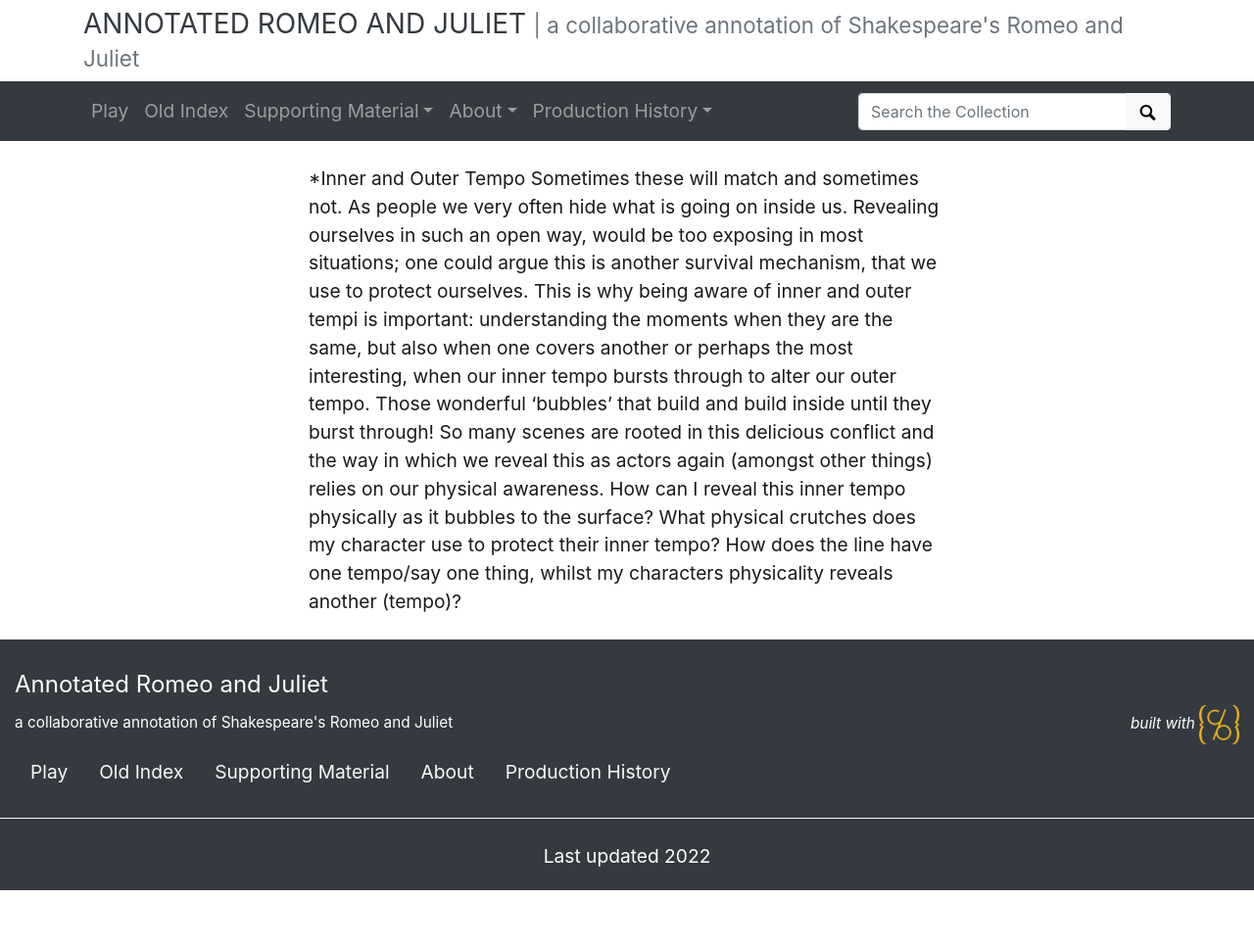
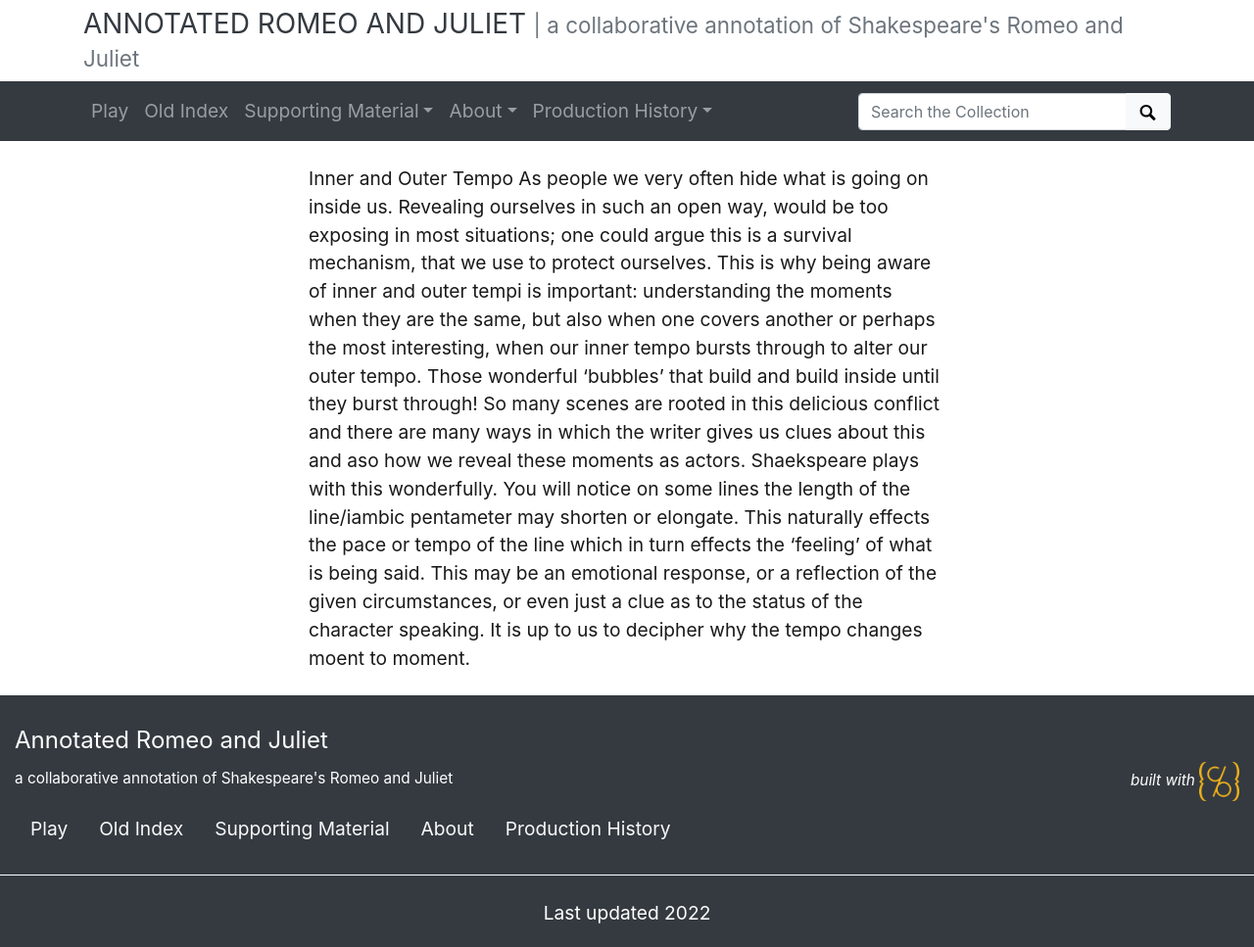
Before and after one commit to thecdil/romeoandjuliet, a Jekyll site: the page built from pages/tempo.md, in a window 1280 px wide. Shown: the whole page at 98% size. Built offline with Jekyll 4.4.1, drawn with Linux system fonts in a browser that asks for light colours; before the commit the page ends 909 px from its top, so only the background shows below that.

Commit message:
Update tempo.md

```diff
--- a/pages/tempo.md
+++ b/pages/tempo.md
@@ -3,5 +3,6 @@
 layout: about
 permalink: /tempo.html
 ---
-*Inner and Outer Tempo
-Sometimes these will match and sometimes not. As people we very often hide what is going on inside us. Revealing ourselves in such an open way, would be too exposing in most situations; one could argue this is another survival mechanism, that we use to protect ourselves. This is why being aware of inner and outer tempi is important: understanding the moments when they are the same, but also when one covers another or perhaps the most interesting, when our inner tempo bursts through to alter our outer tempo. Those wonderful ‘bubbles’ that build and build inside until they burst through! So many scenes are rooted in this delicious conflict and the way in which we reveal this as actors again (amongst other things) relies on our physical awareness. How can I reveal this inner tempo physically as it bubbles to the surface? What physical crutches does my character use to protect their inner tempo? How does the line have one tempo/say one thing, whilst my characters physicality reveals another (tempo)?
+Inner and Outer Tempo
+As people we very often hide what is going on inside us. Revealing ourselves in such an open way, would be too exposing in most situations; one could argue this is a survival mechanism, that we use to protect ourselves. This is why being aware of inner and outer tempi is important: understanding the moments when they are the same, but also when one covers another or perhaps the most interesting, when our inner tempo bursts through to alter our outer tempo. Those wonderful ‘bubbles’ that build and build inside until they burst through! So many scenes are rooted in this delicious conflict and there are many ways in which the writer gives us clues about this and aso how we reveal these moments as actors.
+Shaekspeare plays with this wonderfully. You will notice on some lines the length of the line/iambic pentameter may shorten or elongate. This naturally effects the pace or tempo of the line which in turn effects the 'feeling' of what is being said. This may be an emotional response, or a reflection of the given circumstances, or even just a clue as to the status of the character speaking. It is up to us to decipher why the tempo changes moent to moment.
```
